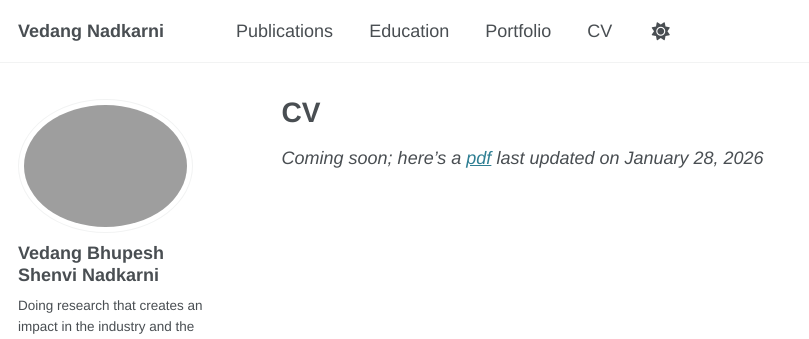
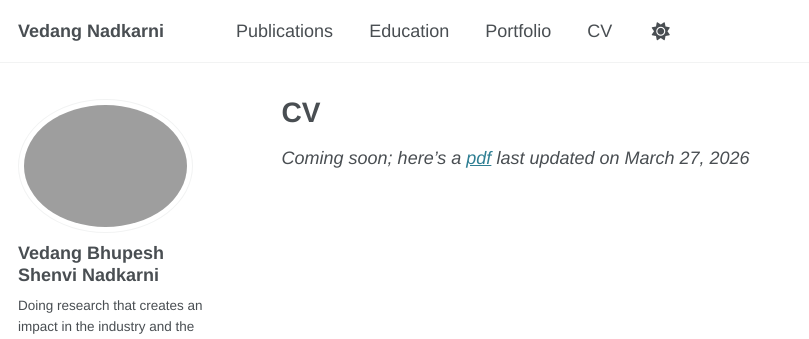
Before and after one commit to VedangNadkarni/vedangnadkarni.github.io, a Jekyll site: the page built from _pages/cv.md, in a window 1280 px wide. Shown: the top 339 px of the page, without its empty margins (0-809 px from the left). Built offline with Jekyll 4.4.1, drawn with Linux system fonts in a browser that asks for light colours; some web fonts are replaced.

Commit message:
update cv 28/03

```diff
--- a/_pages/cv.md
+++ b/_pages/cv.md
@@ -1,6 +1,6 @@
 ---
 layout: archive
-modified: 2026-01-28
+modified: 2026-03-27
 title: "CV"
 permalink: /cv/
 author_profile: true
```
Also changed, not shown: 3 other files.
